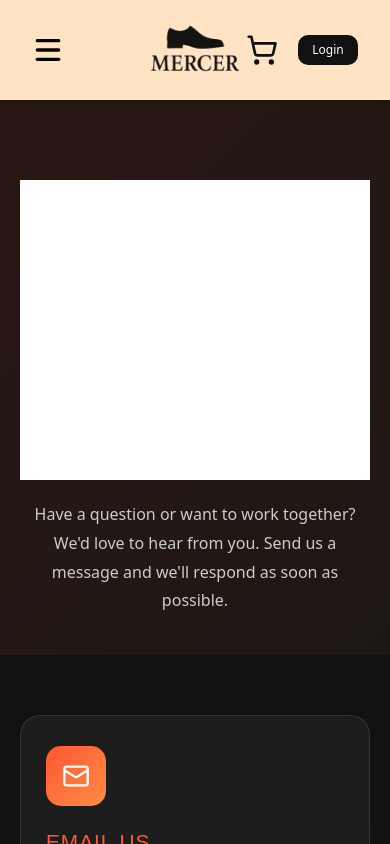
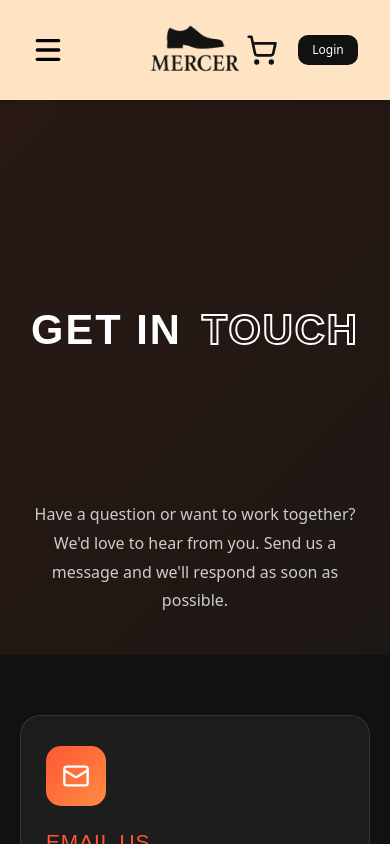
Before and after one commit to frontierplayz8-cmyk/EcomerceWeb, a React (Vite) app: page /contact in a window 390 px wide. Built offline with nearby package versions, Linux system fonts and the light colour scheme; no server answers.

Commit message:
first commit

```diff
--- a/src/components/contact.css
+++ b/src/components/contact.css
@@ -35,7 +35,7 @@
 
 .contact-title .highlight {
     -webkit-text-stroke: 2px #fff;
-    transition: ease-in-out 0.3s;
+    transition: ease-in-out 0.4s;
     color: transparent;
     cursor: pointer;
 }
@@ -297,11 +297,10 @@
     }
 }
 
-@media (max-width: 480px) {
+@media (max-width: 560px) {
     .contact-title {
-        font-size: 1rem;
+        font-size: 2.6rem;
         width: 100%;
-        background-color: #fff;
     }
     .contact-hero-content {
         width: 100%;
@@ -332,3 +331,9 @@
         font-size: 0.9rem;
     }
 }
+
+@media (max-width: 350px) {
+    .contact-hero-content h1 {
+        font-size: 20px;
+    }
+}
--- a/src/components/menu.jsx
+++ b/src/components/menu.jsx
@@ -65,7 +65,7 @@ function Menu() {
     zIndex: 999, // LOWER so clerk popover shows above
   };
 
-  const panelWidth = 420;
+  const panelWidth = 370;
   const panelStyle = {
     position: "fixed",
     top: 0,
@@ -105,7 +105,7 @@ function Menu() {
             <pre style={{ fontSize: 13 }}>{JSON.stringify(data, null, 2)}</pre>
           ) : null}
 
-          <nav style={{ marginTop: 20, display: "flex", flexDirection: "column", gap: 10 }}>
+          <nav style={{ marginTop: 100, display: "flex", flexDirection: "column", gap: 10 }}>
             <Link className="menu-side" to="/">Home</Link>
             <Link className="menu-side" to="/products">Products</Link>
             <Link className="menu-side" to="/about">About</Link>
--- a/src/index.css
+++ b/src/index.css
@@ -810,7 +810,7 @@ main {
         width: 100%;
     }
 }
-@media (max-width: 550px) {
+@media (max-width: 600px) {
     .nav {
         height: 100px;
     }
```
Also changed, not shown: 1 other file (tests, documents, lock files or other folders).
